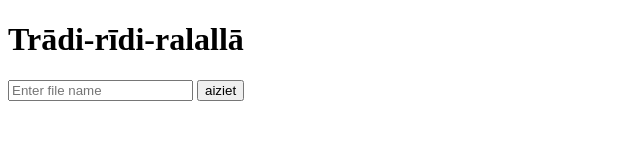
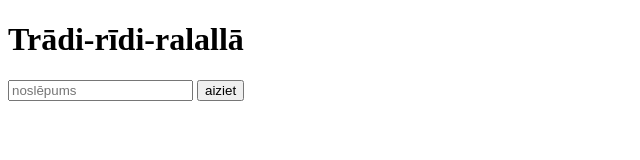
Before and after one commit to kenryhraval/repository, a plain HTML site: page index.html in a window 1280 px wide. Shown: the full height of the page, 0-640 px from the left. Drawn offline with Linux system fonts and the light colour scheme.

Commit message:
Update index.html

```diff
--- a/index.html
+++ b/index.html
@@ -13,7 +13,7 @@
 </head>
 <body>
     <h1>Trādi-rīdi-ralallā</h1>
-    <input type="text" id="fileName" placeholder="Enter file name">
+    <input type="text" id="fileName" placeholder="noslēpums">
     <button onclick="openFile()">aiziet</button>
 </body>
 </html>
```
